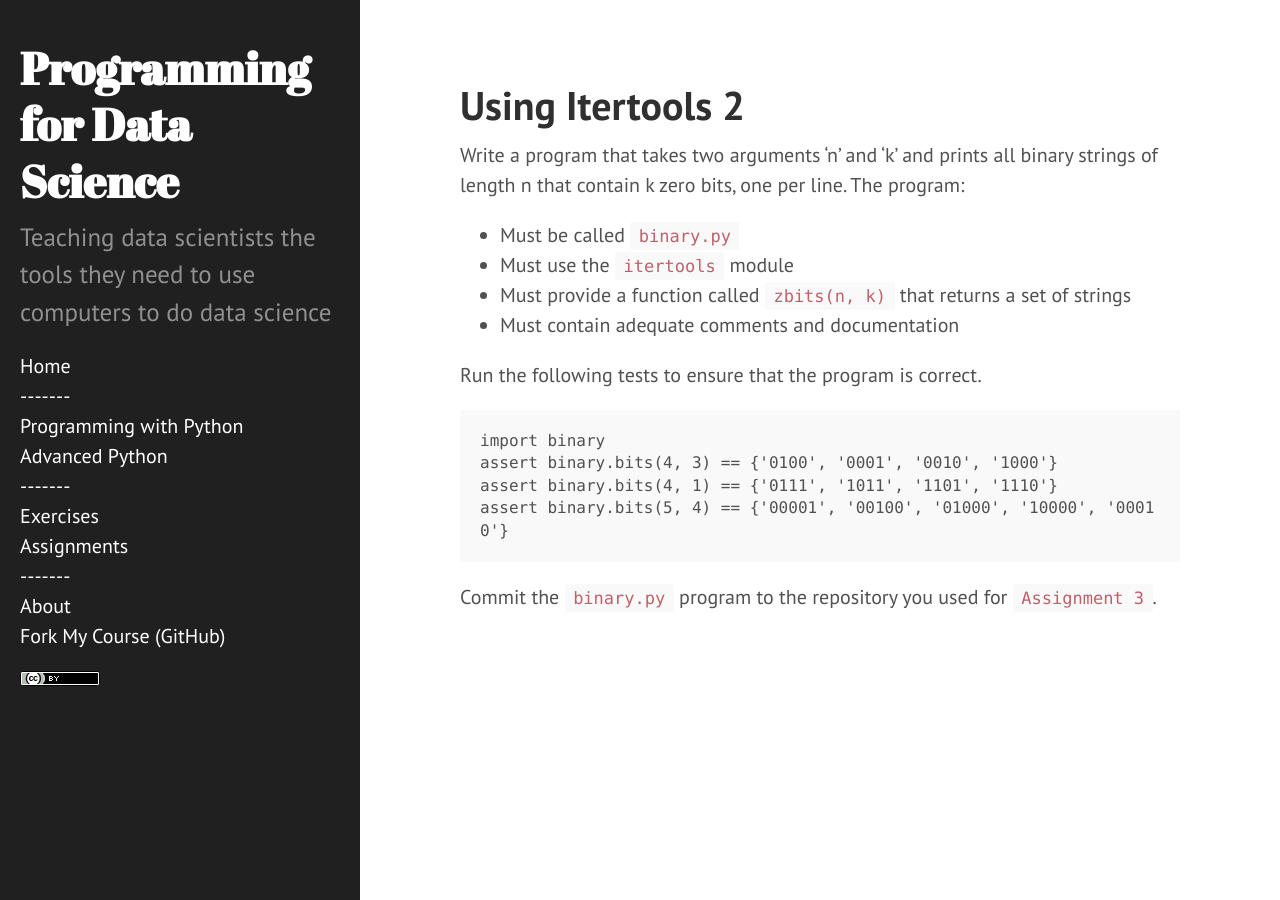
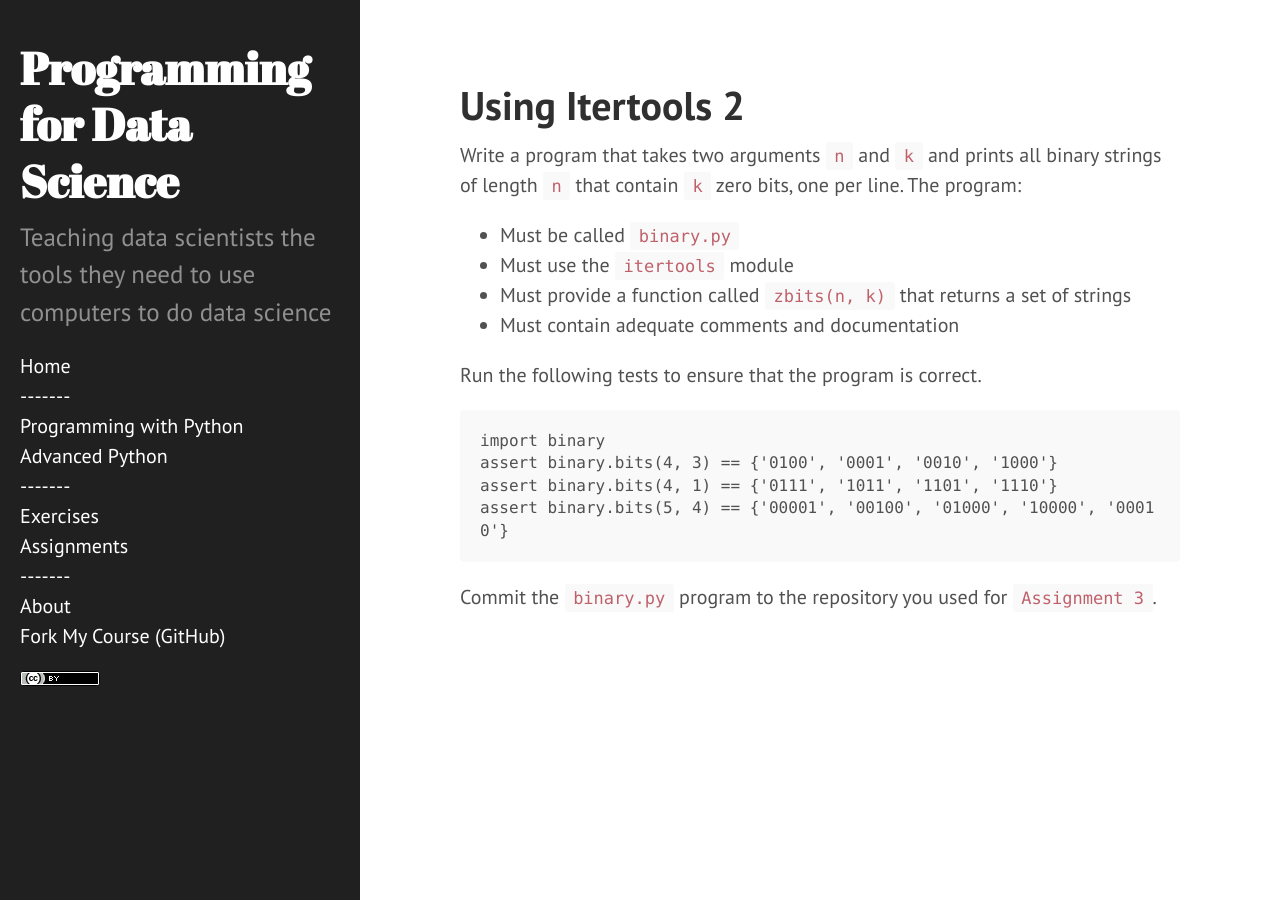
Before and after one commit to nyu-cds/courses, a Jekyll site: the page built from exercises/Using-itertools-2.md, in a window 1280 px wide. Built offline with Jekyll 4.4.1, drawn with Linux system fonts in a browser that asks for light colours.

Commit message:
Fix ass 5
Signed-off-by: Greg Watson <g.watson@computer.org>

```diff
--- a/exercises/Using-itertools-2.md
+++ b/exercises/Using-itertools-2.md
@@ -2,7 +2,7 @@
 layout: exercise
 title: Using Itertools 2
 ---
-Write a program that takes two arguments 'n' and 'k' and prints all binary strings of length n that contain k zero bits, one
+Write a program that takes two arguments `n` and `k` and prints all binary strings of length `n` that contain `k` zero bits, one
 per line. The program:
 
 * Must be called `binary.py`
```
Also changed, not shown: assignments/index.md (+1 -0 lines).
